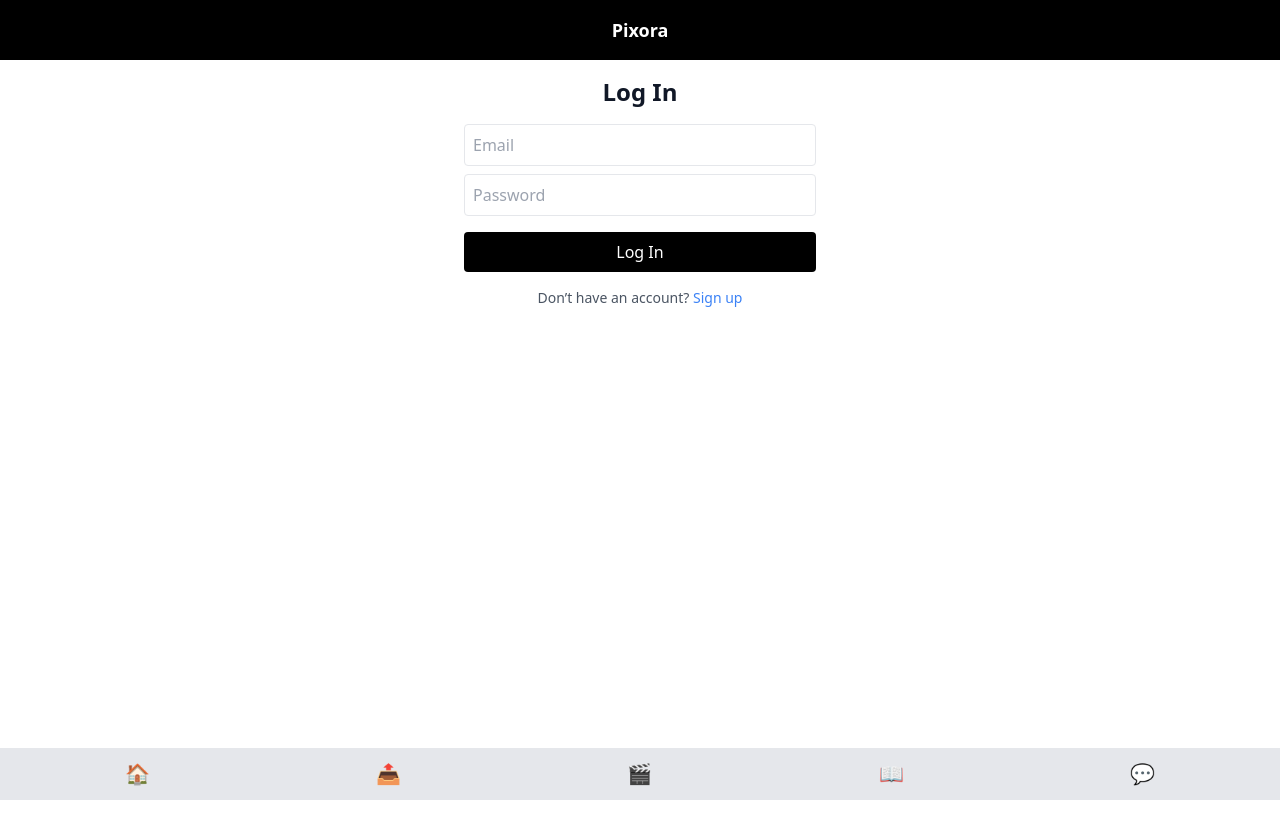
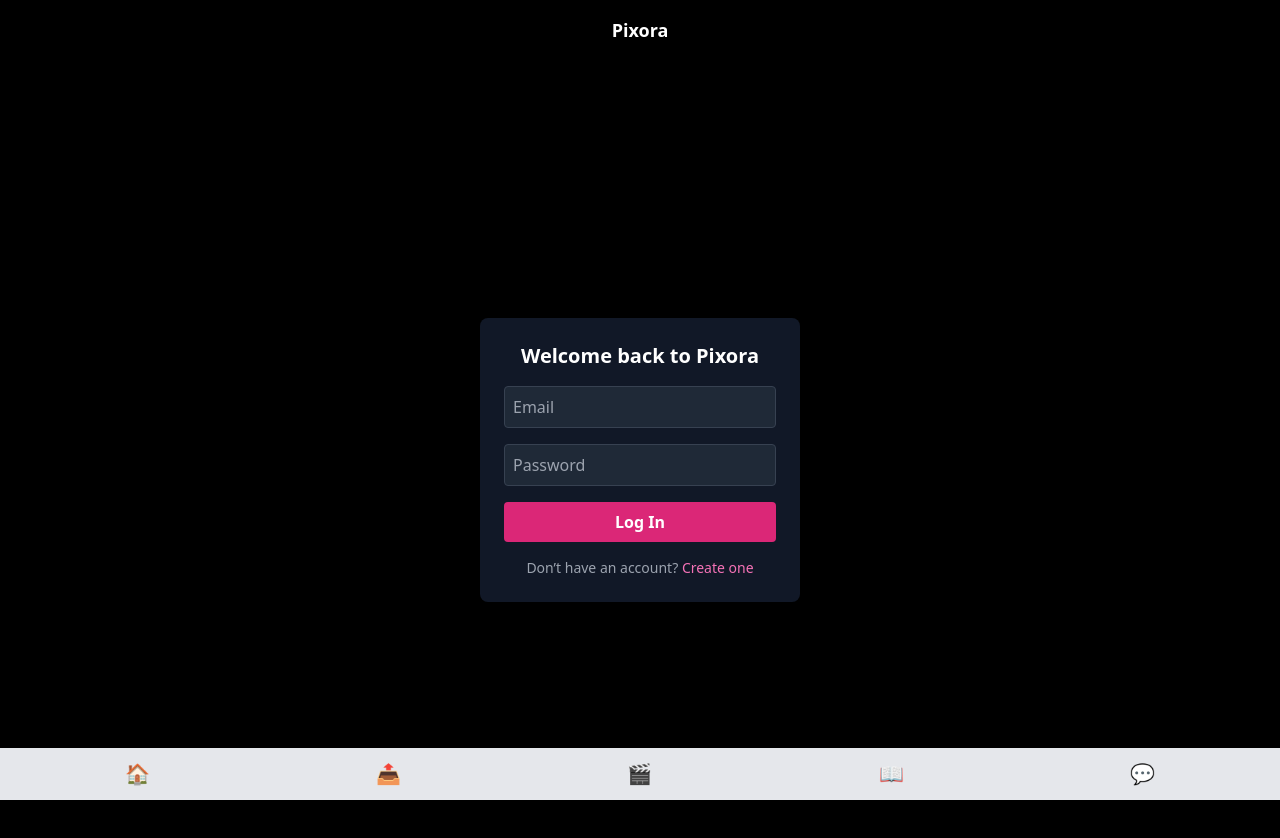
Before and after one commit to MonsterGamerz/pixora, a React (Vite) app: page /login in a window 1280 px wide. Shown: the top 838 px of the page. Before the commit the page ends 800 px from the top, so only its background shows below. Built offline with nearby package versions, Linux system fonts and the light colour scheme.

Commit message:
Update Login.jsx

```diff
--- a/src/pages/Login.jsx
+++ b/src/pages/Login.jsx
@@ -1,53 +1,64 @@
 // src/pages/Login.jsx
-import React, { useState } from "react";
-import { auth } from "../firebase";
-import { signInWithEmailAndPassword } from "firebase/auth";
-import { useNavigate, Link } from "react-router-dom";
+import React, { useState } from 'react'
+import { signInWithEmailAndPassword } from 'firebase/auth'
+import { auth } from '../firebase'
+import { useNavigate, Link } from 'react-router-dom'
 
 export default function Login() {
-  const [email, setEmail] = useState("");
-  const [password, setPassword] = useState("");
-  const navigate = useNavigate();
+  const [email, setEmail] = useState('')
+  const [password, setPassword] = useState('')
+  const [error, setError] = useState('')
+  const navigate = useNavigate()
 
   const handleLogin = async (e) => {
-    e.preventDefault();
+    e.preventDefault()
     try {
-      await signInWithEmailAndPassword(auth, email, password);
-      navigate("/");
+      await signInWithEmailAndPassword(auth, email, password)
+      navigate('/')
     } catch (err) {
-      alert(err.message);
+      setError('Invalid credentials. Please try again.')
     }
-  };
+  }
 
   return (
-    <form onSubmit={handleLogin} className="p-4 max-w-sm mx-auto text-center">
-      <h2 className="text-2xl font-bold mb-4">Log In</h2>
+    <div className="flex items-center justify-center min-h-screen bg-black text-white">
+      <form onSubmit={handleLogin} className="bg-gray-900 p-6 rounded-lg w-80 space-y-4">
+        <h2 className="text-xl font-bold text-center">Welcome back to Pixora</h2>
+
         <input
           type="email"
           placeholder="Email"
-        required
+          className="w-full p-2 rounded bg-gray-800 border border-gray-700 text-white placeholder-gray-400"
           value={email}
           onChange={(e) => setEmail(e.target.value)}
-        className="mb-2 w-full p-2 border rounded"
+          required
         />
+
         <input
           type="password"
           placeholder="Password"
-        required
+          className="w-full p-2 rounded bg-gray-800 border border-gray-700 text-white placeholder-gray-400"
           value={password}
           onChange={(e) => setPassword(e.target.value)}
-        className="mb-4 w-full p-2 border rounded"
+          required
         />
-      <button type="submit" className="w-full bg-black text-white py-2 rounded">
+
+        {error && <p className="text-red-500 text-sm text-center">{error}</p>}
+
+        <button
+          type="submit"
+          className="w-full bg-pink-600 hover:bg-pink-700 transition rounded py-2 font-semibold"
+        >
           Log In
         </button>
 
-      <p className="mt-4 text-sm text-gray-600">
-        Don’t have an account?{" "}
-        <Link to="/signup" className="text-blue-500 hover:underline">
-          Sign up
+        <p className="text-center text-sm text-gray-400">
+          Don’t have an account?{' '}
+          <Link to="/signup" className="text-pink-400 hover:underline">
+            Create one
           </Link>
         </p>
       </form>
-  );
+    </div>
+  )
 }
```
Lines whose indentation alone changed are shown as unchanged.
